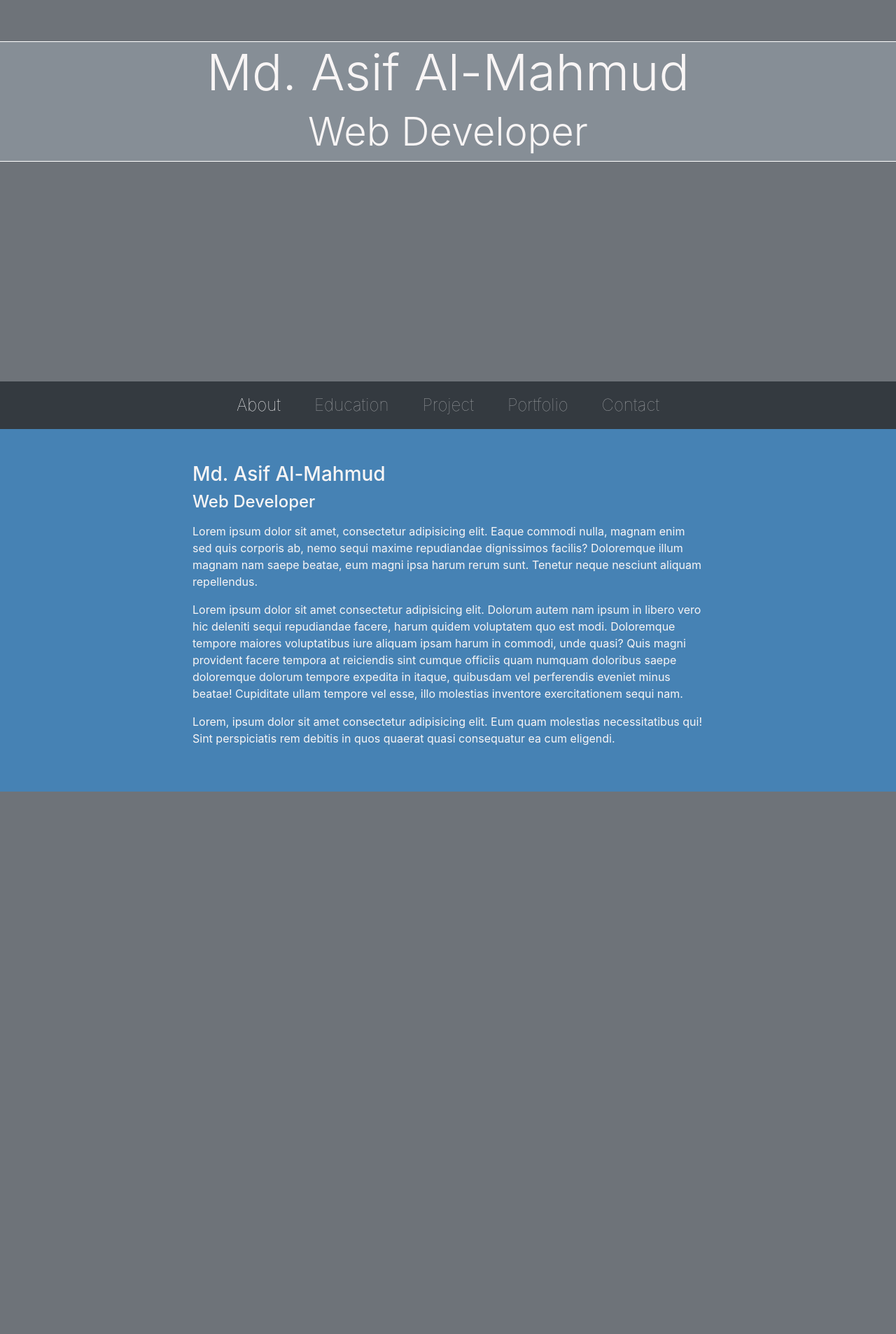
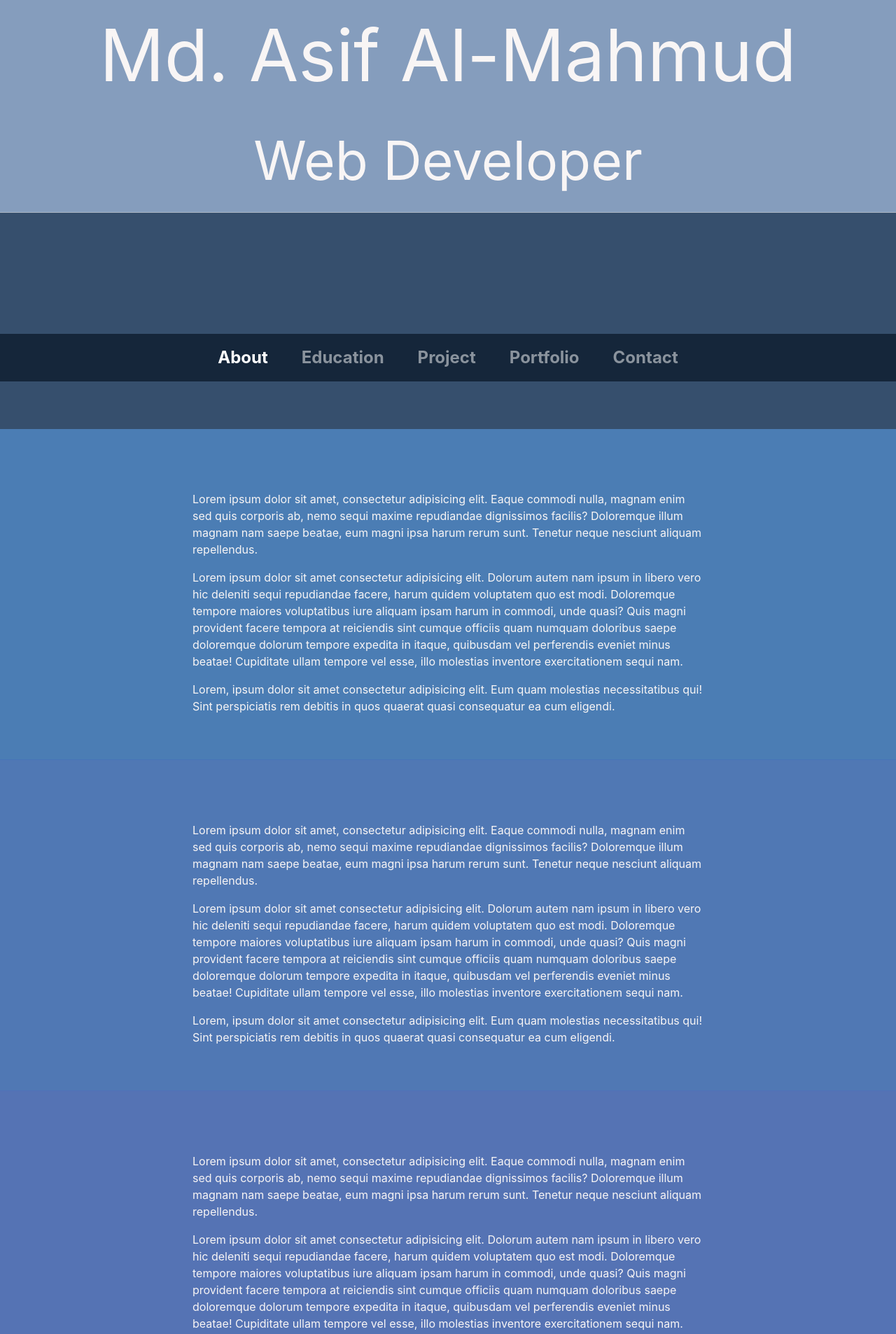
Before and after one commit to sabujpakhi/myPortfolio, a plain HTML site: page index.html in a window 1280 px wide. Shown: the part 255-2161 px from the top of the page at 70% size. Before the commit the page ends 1386 px from the top, so only its background shows below. Drawn offline with nearby package versions, Linux system fonts and the light colour scheme.

Commit message:
Add files via upload

```diff
--- a/Portfolio.css
+++ b/Portfolio.css
@@ -1,21 +1,33 @@
 
 body{
-    background-color: #6e7379;
+    background-color: #364f6d;
 }
 
+
 .banner{
-    font-weight: bolder;
     text-align: center;
     color: rgb(248, 245, 245);
-    background-color: #868E96;
+    background-color: #859dbd;
     margin: auto;
-    border-top: .01rem solid white;
-    border-bottom: .01rem solid white;
+    border-top: .01rem solid #b7c3ce;
+    border-bottom: .01rem solid #adb7c5;
+    position: sticky;
+    top: 0;
 }
 
+
+#down{
+    width: 5rem;
+    height: 2.5rem;
+}
 .navbar{
+    position: sticky;
+    top: 0;
+    bottom: 0;
+    z-index: 1;
     font-size: 1.5rem;
-    font-weight: lighter;
+    font-weight: bold;
+    background-color: #15263a;
 }
 
 li{
@@ -23,8 +35,27 @@ li{
     margin-right: 1rem;
 }
 
-.about{
-    background-color: steelblue;
+.About{
+    background-color: rgb(75, 125, 180);
+    color: #F8F5F5;
+    border-bottom: .01rem solid rgb(71, 116, 184);
+}
+.Education{
+    background-color: rgb(80, 120, 180);
+    color: #F8F5F5;
+    border-bottom: .01rem solid rgb(80, 113, 185);
+
+}
+.Project{
+    background-color: rgb(85, 115, 180);
+    color: #F8F5F5;;
+}
+.Portfolio{
+    background-color: rgb(90, 110, 180);
+    color: #F8F5F5;;
+}
+.Contact{
+    background-color: rgb(95, 105, 180);
     color: #F8F5F5;
 }
 p{
--- a/index.html
+++ b/index.html
@@ -20,18 +20,19 @@
 
   <!-- banner -->
 
-  <div class="container-fluid">
+  <div class="container-fluid ">
     <div class="row vh-100">
-      <div class="banner col-md-12">
-        <h3 class="display-3">Md. Asif Al-Mahmud</h3>
-        <h4 class="display-4">Web Developer</h4>
+      <div class="banner col-12">
+        <p style="font-size: 8vw;">Md. Asif Al-Mahmud</p>
+        <p style="font-size: 6vw;">Web Developer</p>
       </div>
     </div>
+
   </div>
 
   <!-- navbar -->
 
-  <nav class="navbar navbar-expand-lg navbar-dark bg-dark">
+  <nav class="navbar navbar-expand-lg navbar-dark ">
     <button class="navbar-toggler" type="button" data-toggle="collapse" data-target="#navbarSupportedContent"
       aria-controls="navbarSupportedContent" aria-expanded="false" aria-label="Toggle navigation">
       <span class="navbar-toggler-icon"></span>
@@ -39,8 +40,8 @@
 
     <div class="collapse navbar-collapse" id="navbarSupportedContent">
       <ul class="navbar-nav m-auto ">
-        <li class="nav-item active">
-          <a class="nav-link" href="#About">About<span class="sr-only">(current)</span></a>
+        <li class="nav-item ">
+          <a class="nav-link active" href="#About">About<span class="sr-only">(current)</span></a>
         </li>
         <li class="nav-item">
           <a class="nav-link" href="#Education">Education</a>
@@ -57,14 +58,73 @@
     </div>
   </nav>
 
-  <!-- about section -->
+  <!-- About section -->
 
-  <div class="about" id="About">
+  <div class="About" id="About">
     <div class="container">
       <div class="row">
         <div class="col-md-8 m-auto py-5">
-          <h3>Md. Asif Al-Mahmud</h3>
-          <h4>Web Developer</h4>
+          <br>
+          <p>Lorem ipsum dolor sit amet, consectetur adipisicing elit. Eaque commodi nulla, magnam enim sed quis corporis ab, nemo sequi maxime repudiandae dignissimos facilis? Doloremque illum magnam nam saepe beatae, eum magni ipsa harum rerum sunt. Tenetur neque nesciunt aliquam repellendus.</p>
+          <p>Lorem ipsum dolor sit amet consectetur adipisicing elit. Dolorum autem nam ipsum in libero vero hic deleniti sequi repudiandae facere, harum quidem voluptatem quo est modi. Doloremque tempore maiores voluptatibus iure aliquam ipsam harum in commodi, unde quasi? Quis magni provident facere tempora at reiciendis sint cumque officiis quam numquam doloribus saepe doloremque dolorum tempore expedita in itaque, quibusdam vel perferendis eveniet minus beatae! Cupiditate ullam tempore vel esse, illo molestias inventore exercitationem sequi nam.</p>
+          <p>Lorem, ipsum dolor sit amet consectetur adipisicing elit. Eum quam molestias necessitatibus qui! Sint perspiciatis rem debitis in quos quaerat quasi consequatur ea cum eligendi.</p>
+        </div>
+      </div>
+    </div>
+  </div>
+
+  <!-- Education section -->
+
+  <div class="Education" id="Education">
+    <div class="container">
+      <div class="row">
+        <div class="col-md-8 m-auto py-5">
+          <br>
+          <p>Lorem ipsum dolor sit amet, consectetur adipisicing elit. Eaque commodi nulla, magnam enim sed quis corporis ab, nemo sequi maxime repudiandae dignissimos facilis? Doloremque illum magnam nam saepe beatae, eum magni ipsa harum rerum sunt. Tenetur neque nesciunt aliquam repellendus.</p>
+          <p>Lorem ipsum dolor sit amet consectetur adipisicing elit. Dolorum autem nam ipsum in libero vero hic deleniti sequi repudiandae facere, harum quidem voluptatem quo est modi. Doloremque tempore maiores voluptatibus iure aliquam ipsam harum in commodi, unde quasi? Quis magni provident facere tempora at reiciendis sint cumque officiis quam numquam doloribus saepe doloremque dolorum tempore expedita in itaque, quibusdam vel perferendis eveniet minus beatae! Cupiditate ullam tempore vel esse, illo molestias inventore exercitationem sequi nam.</p>
+          <p>Lorem, ipsum dolor sit amet consectetur adipisicing elit. Eum quam molestias necessitatibus qui! Sint perspiciatis rem debitis in quos quaerat quasi consequatur ea cum eligendi.</p>
+        </div>
+      </div>
+    </div>
+  </div>
+
+  <!-- Project section -->
+
+  <div class="Project" id="Project">
+    <div class="container">
+      <div class="row">
+        <div class="col-md-8 m-auto py-5">
+          <br>
+          <p>Lorem ipsum dolor sit amet, consectetur adipisicing elit. Eaque commodi nulla, magnam enim sed quis corporis ab, nemo sequi maxime repudiandae dignissimos facilis? Doloremque illum magnam nam saepe beatae, eum magni ipsa harum rerum sunt. Tenetur neque nesciunt aliquam repellendus.</p>
+          <p>Lorem ipsum dolor sit amet consectetur adipisicing elit. Dolorum autem nam ipsum in libero vero hic deleniti sequi repudiandae facere, harum quidem voluptatem quo est modi. Doloremque tempore maiores voluptatibus iure aliquam ipsam harum in commodi, unde quasi? Quis magni provident facere tempora at reiciendis sint cumque officiis quam numquam doloribus saepe doloremque dolorum tempore expedita in itaque, quibusdam vel perferendis eveniet minus beatae! Cupiditate ullam tempore vel esse, illo molestias inventore exercitationem sequi nam.</p>
+          <p>Lorem, ipsum dolor sit amet consectetur adipisicing elit. Eum quam molestias necessitatibus qui! Sint perspiciatis rem debitis in quos quaerat quasi consequatur ea cum eligendi.</p>
+        </div>
+      </div>
+    </div>
+  </div>
+
+  <!-- Portfolio  section -->
+
+  <div class="Portfolio" id="Portfolio">
+    <div class="container">
+      <div class="row">
+        <div class="col-md-8 m-auto py-5">
+          <br>
+          <p>Lorem ipsum dolor sit amet, consectetur adipisicing elit. Eaque commodi nulla, magnam enim sed quis corporis ab, nemo sequi maxime repudiandae dignissimos facilis? Doloremque illum magnam nam saepe beatae, eum magni ipsa harum rerum sunt. Tenetur neque nesciunt aliquam repellendus.</p>
+          <p>Lorem ipsum dolor sit amet consectetur adipisicing elit. Dolorum autem nam ipsum in libero vero hic deleniti sequi repudiandae facere, harum quidem voluptatem quo est modi. Doloremque tempore maiores voluptatibus iure aliquam ipsam harum in commodi, unde quasi? Quis magni provident facere tempora at reiciendis sint cumque officiis quam numquam doloribus saepe doloremque dolorum tempore expedita in itaque, quibusdam vel perferendis eveniet minus beatae! Cupiditate ullam tempore vel esse, illo molestias inventore exercitationem sequi nam.</p>
+          <p>Lorem, ipsum dolor sit amet consectetur adipisicing elit. Eum quam molestias necessitatibus qui! Sint perspiciatis rem debitis in quos quaerat quasi consequatur ea cum eligendi.</p>
+        </div>
+      </div>
+    </div>
+  </div>
+
+  <!-- Contact section -->
+
+  <div class="Contact" id="Contact">
+    <div class="container">
+      <div class="row">
+        <div class="col-md-8 m-auto py-5">
+          <br>
           <p>Lorem ipsum dolor sit amet, consectetur adipisicing elit. Eaque commodi nulla, magnam enim sed quis corporis ab, nemo sequi maxime repudiandae dignissimos facilis? Doloremque illum magnam nam saepe beatae, eum magni ipsa harum rerum sunt. Tenetur neque nesciunt aliquam repellendus.</p>
           <p>Lorem ipsum dolor sit amet consectetur adipisicing elit. Dolorum autem nam ipsum in libero vero hic deleniti sequi repudiandae facere, harum quidem voluptatem quo est modi. Doloremque tempore maiores voluptatibus iure aliquam ipsam harum in commodi, unde quasi? Quis magni provident facere tempora at reiciendis sint cumque officiis quam numquam doloribus saepe doloremque dolorum tempore expedita in itaque, quibusdam vel perferendis eveniet minus beatae! Cupiditate ullam tempore vel esse, illo molestias inventore exercitationem sequi nam.</p>
           <p>Lorem, ipsum dolor sit amet consectetur adipisicing elit. Eum quam molestias necessitatibus qui! Sint perspiciatis rem debitis in quos quaerat quasi consequatur ea cum eligendi.</p>
```
